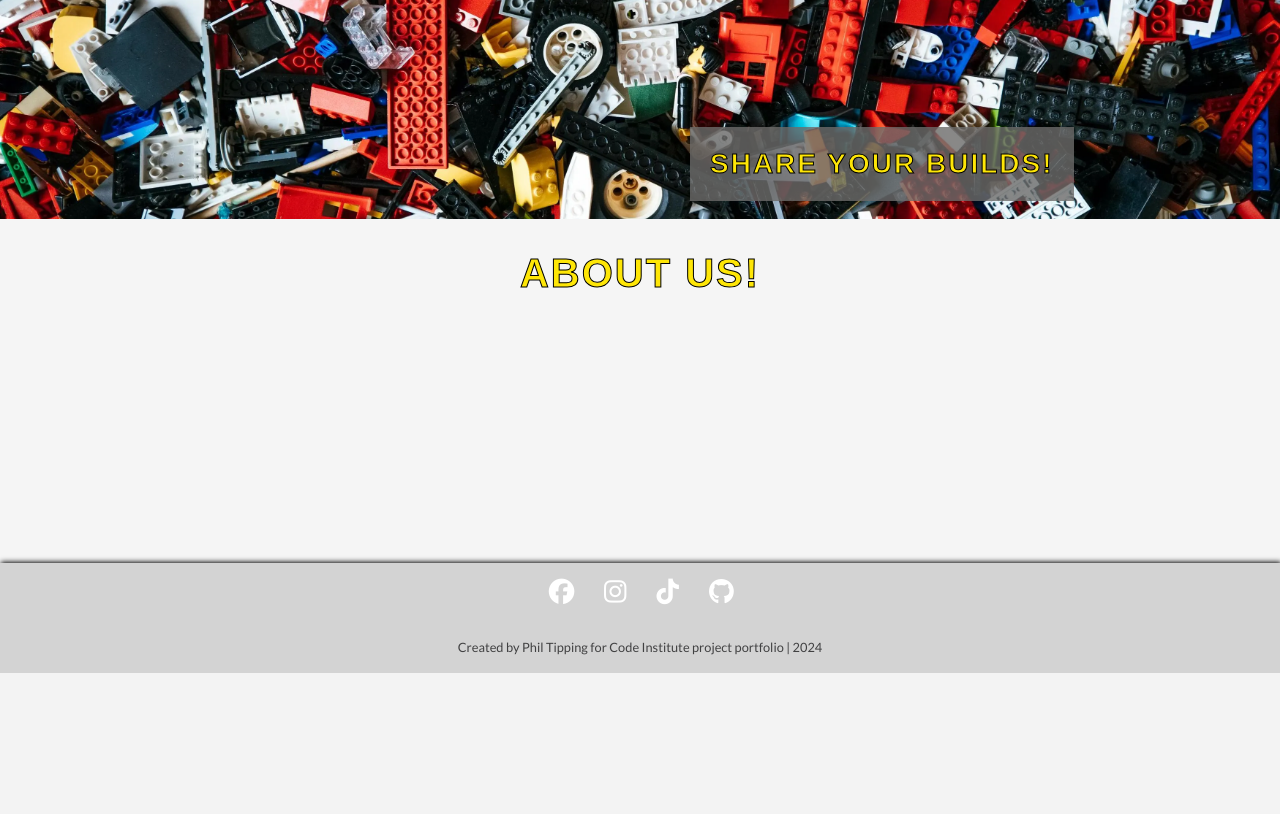
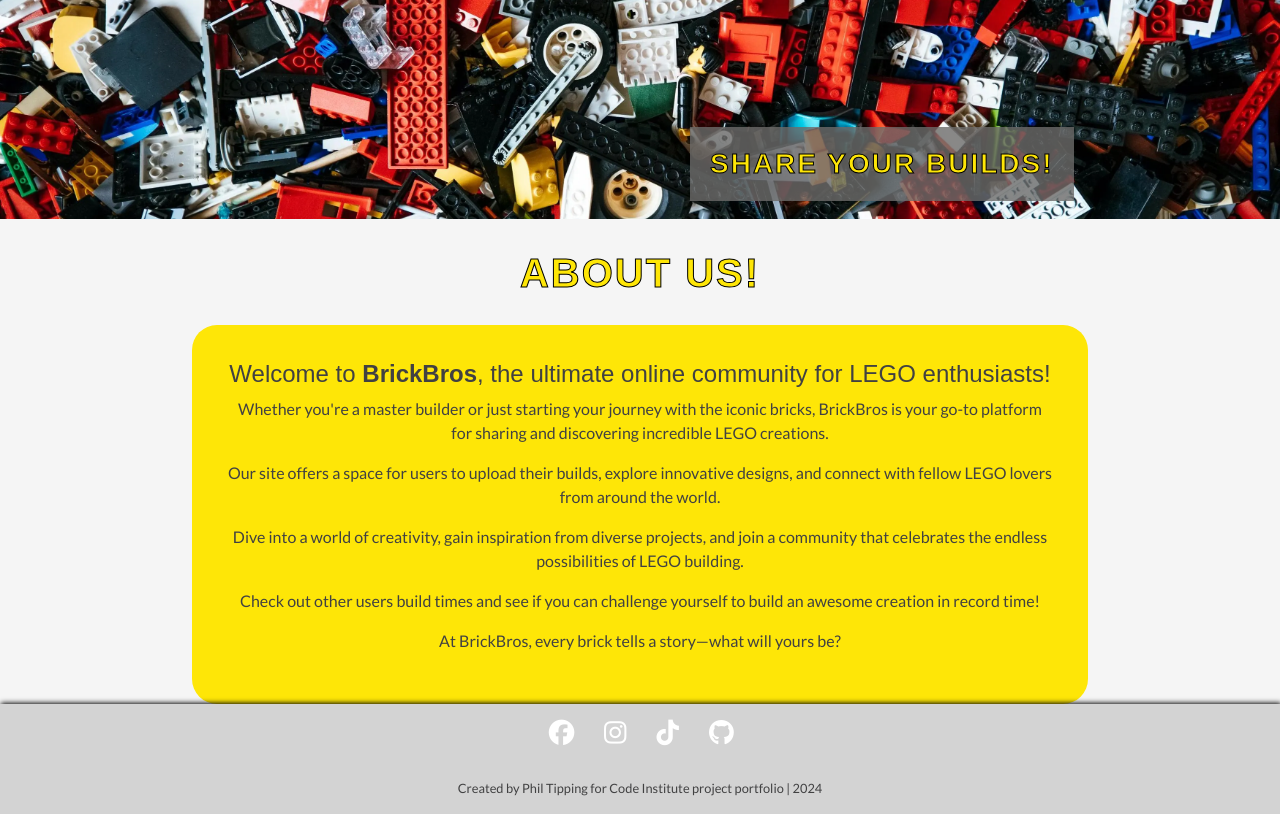
Before and after one commit to philtipping31/PP4---BrickBros, a Django app: page / in a window 1280 px wide. Shown: the part 127-941 px from the top of the page. Before the commit the page ends 800 px from the top, so only its background shows below. Run offline with Django 5.2, Linux system fonts and the light colour scheme; some libraries are stand-ins or nearby versions.

Commit message:
Add text and style area on home page

```diff
--- a/home/templates/home/index.html
+++ b/home/templates/home/index.html
@@ -7,9 +7,17 @@
 <div class="container-fluid">
     <div class="row">
         <div>
-            <h1 class="title">About Us!</h1
-                >
+            <h1 class="title">About Us!</h1>
         </div>
+
+
+    <div class="container about">
+        <h4>Welcome to <strong>BrickBros</strong>, the ultimate online community for LEGO enthusiasts!</h4>
+        <p>Whether you're a master builder or just starting your journey with the iconic bricks, BrickBros is your go-to platform for sharing and discovering incredible LEGO creations. </p>
+        <p>Our site offers a space for users to upload their builds, explore innovative designs, and connect with fellow LEGO lovers from around the world. </p>
+        <p>Dive into a world of creativity, gain inspiration from diverse projects, and join a community that celebrates the endless possibilities of LEGO building. </p>
+        <p>Check out other users build times and see if you can challenge yourself to build an awesome creation in record time!</p>
+        <p>At BrickBros, every brick tells a story—what will yours be?</p>
     </div>
 </div>
 
--- a/static/css/style.css
+++ b/static/css/style.css
@@ -106,6 +106,18 @@
     background-color: rgba(109, 108, 107, 0.8);
 }
 
+/* About */
+
+.about {
+    border-radius: 25px;
+    margin-top: 20px;
+    text-align: center;
+    padding: 35px;
+    background-color: #fee607;
+    border: #000;
+    width: 70%;
+}
+
 /* Login and Logout */
 
 .login-page {
```
